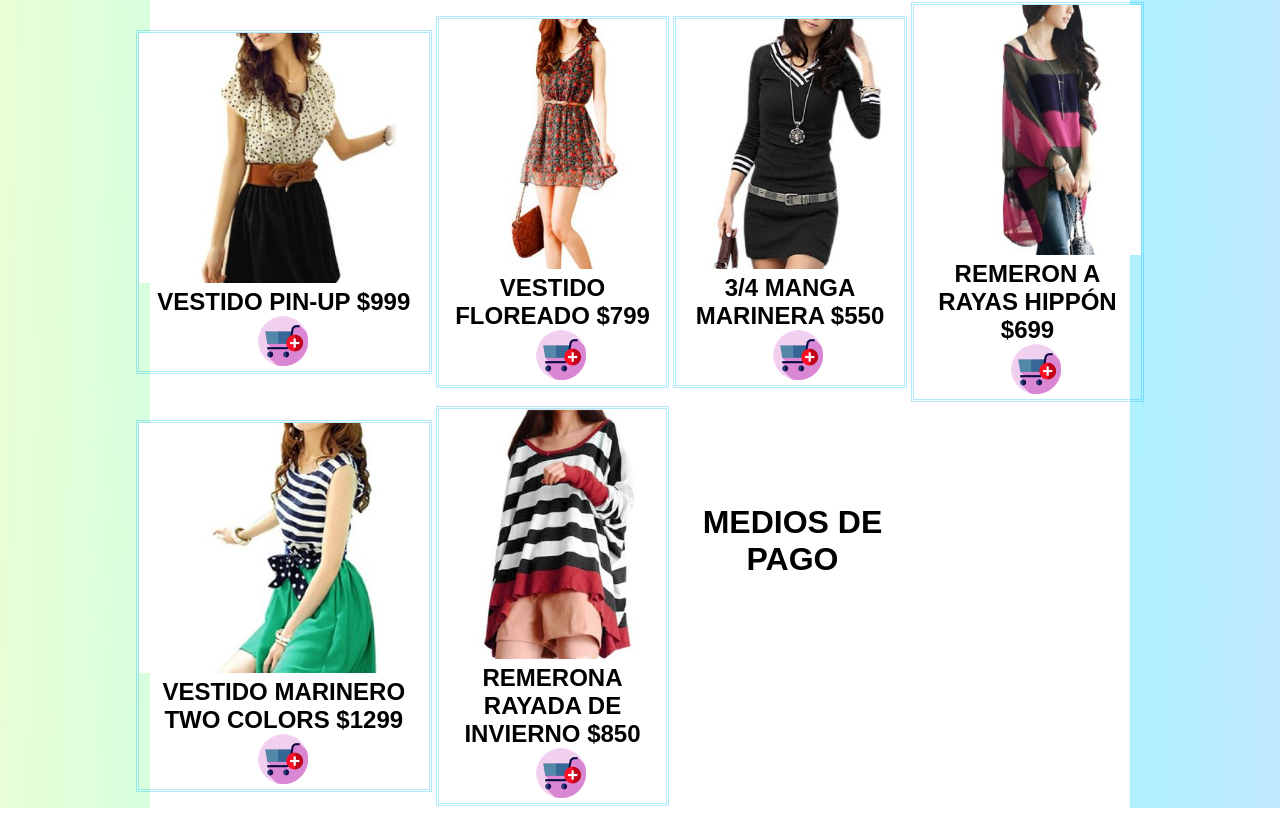
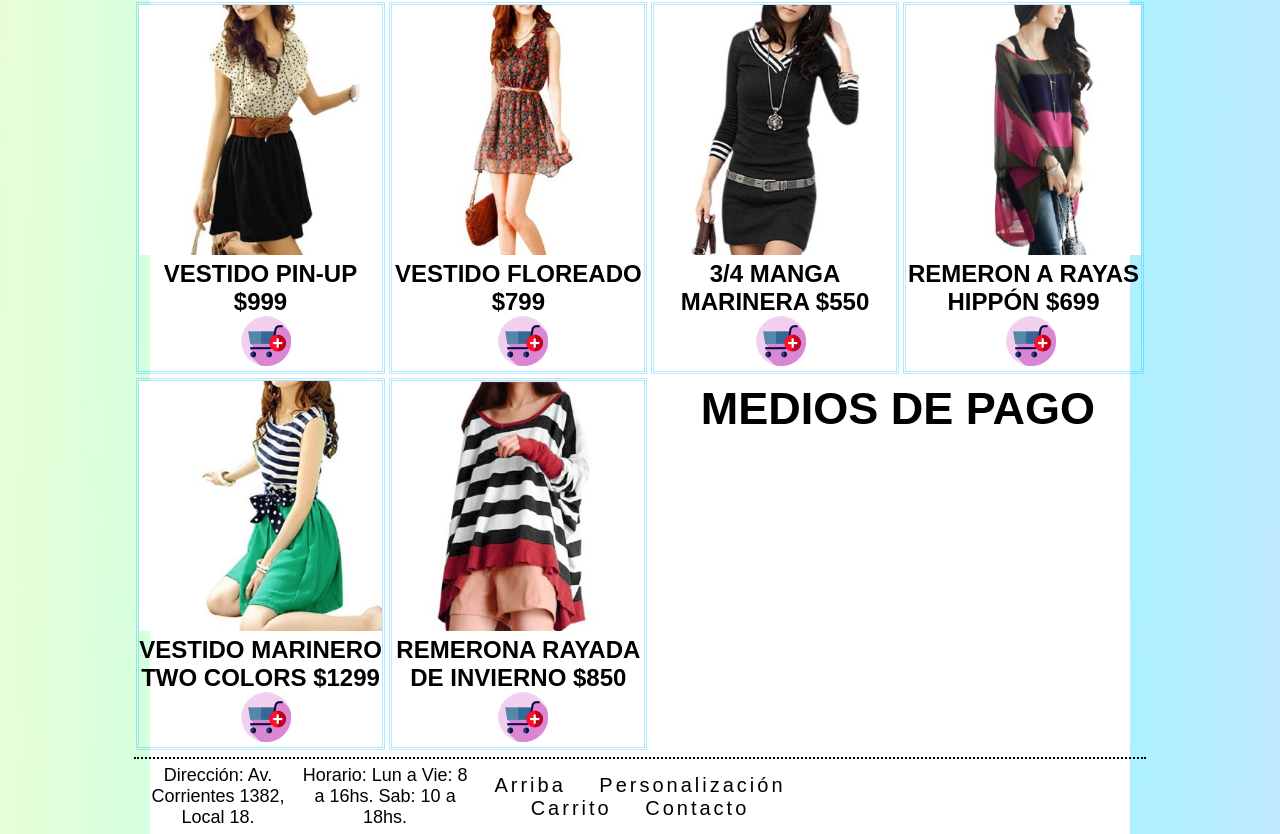
Before and after one commit to candekn/tpweb, a plain HTML site: page index.html in a window 1280 px wide. Shown: the part 521-1355 px from the top of the page. Before the commit the page ends 1329 px from the top, so only its background shows below. Drawn offline with Linux system fonts and the light colour scheme.

Commit message:
Add files via upload

```diff
--- a/index.html
+++ b/index.html
@@ -26,7 +26,7 @@
 				</div>
 				<div id="item4">
 					<a href="index.html">Inicio</a>
-							<a href="#">Productos</a>
+							<a href="personalizacion.html">Personalización</a>
 							<a href="carrito.html">Carrito</a>
 							<a href="contacto.html">Contacto</a>
 				</div>
@@ -42,7 +42,8 @@
 				<div id="item8" class="pasos">
 					<div id="tres" class="img"></div>
 				</div>
-				<h1 id="np">Nuestros Productos:</h1>
+				<div id="producto">
+						<h1 id="np">Nuestros Productos</h1>
 						<div id="item9" class="art">
 
 							<div id="art1" class="imgart"></div>
@@ -85,12 +86,31 @@
 							<h1>Remerona Rayada de Invierno $850<a href="#" class="agregar"><div class="agregar"></div></a></h1>
 							</article>
 						</div>
+							<div class="mediosdepago">
+							<h2>Medios de Pago</h2>
+							<div id="visa" class="mdp"></div>
+							<div id="mastercard" class="mdp"></div>
+							<div id="american" class="mdp"></div>
+							<div id="paypal" class="mdp"></div>
+						</div>
+				</div>
 
-				<div class="mediosdepago">
-					<h1>Medios de Pago</h1>
-					<div id="visa" class="mdp"><div>
-					<div id="mastercard" class="mdp"></div>
-					<div id="paypal" class="mdp"></div>
+				<div class="footer">
+					<div id="horario">
+					<p>Dirección: Av. Corrientes 1382, Local 18.</p>
+					<p>Horario: Lun a Vie: 8 a 16hs. Sab: 10 a 18hs.</p>
+					</div>
+					<div class="navbaja">
+							<a href="#logo">Arriba </a>
+							<a href="personalizacion.html">Personalización </a>
+							<a href="carrito.html">Carrito </a>
+							<a href="contacto.html">Contacto </a>
+					</div>
+					<div class="social">
+							<a href="#"><div id="fc" class="redes"></div></a>
+							<a href="#"><div id="tw" class="redes"></div></a>
+							<a href="#"><div id="insta" class="redes"></div></a>
+					</div>
 				</div>
 	</div>
 	</body>
```
Lines whose indentation alone changed are shown as unchanged.
